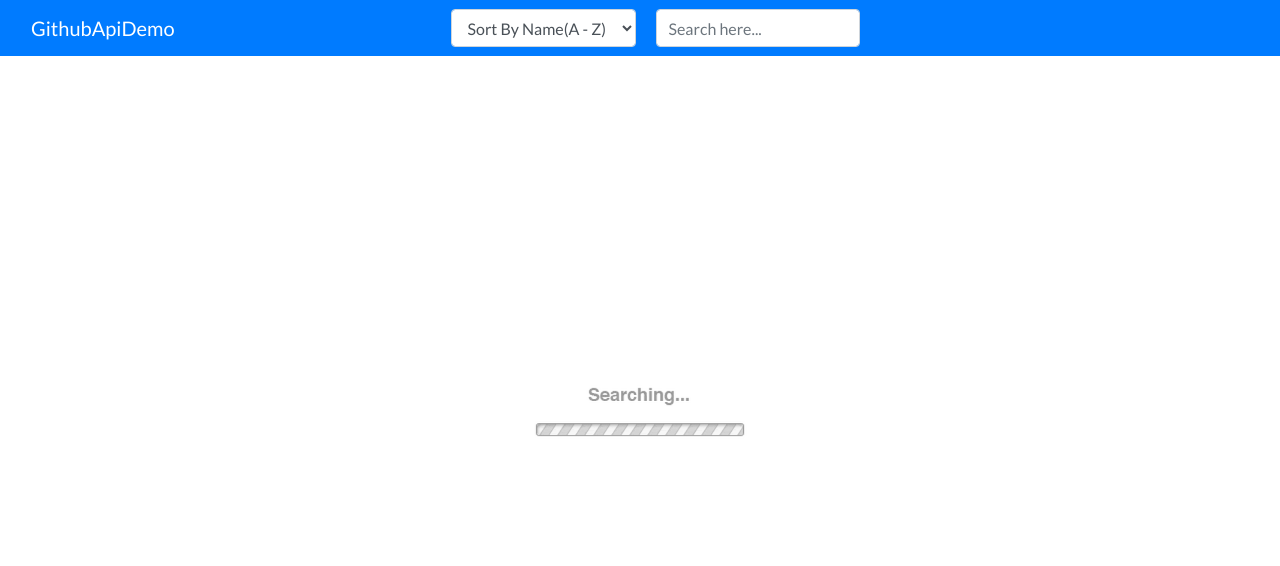
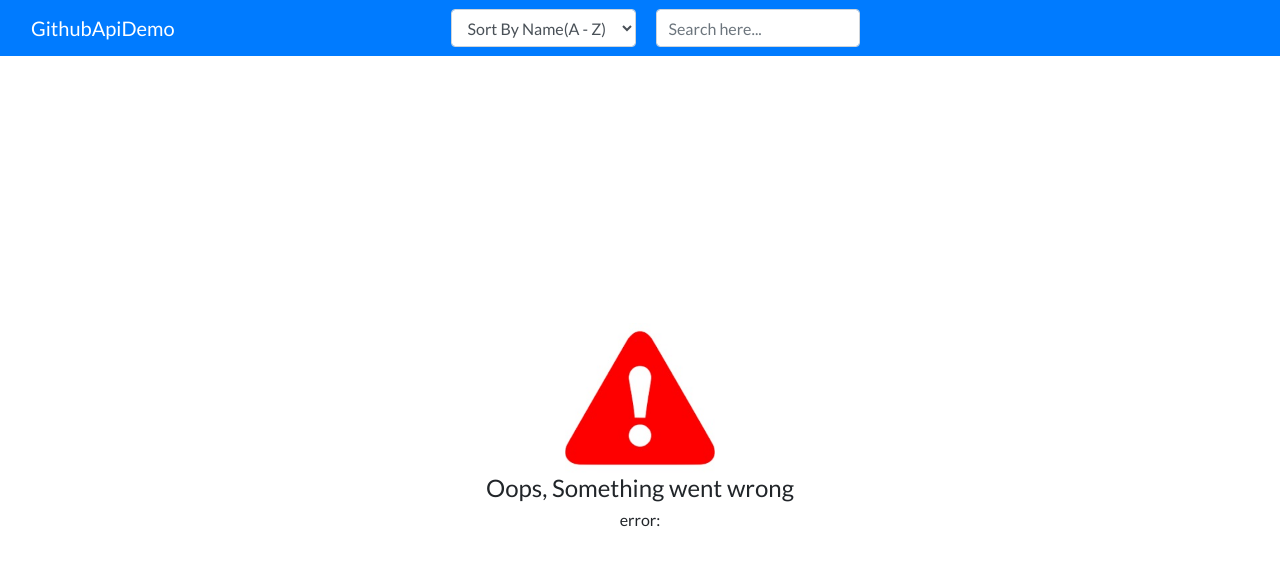
Before and after one commit to GauravPatil29/github-api-demo, an Angular app: page / in a window 1280 px wide. Shown: the top 566 px of the page. Built offline with nearby package versions, Linux system fonts and the light colour scheme.

Commit message:
added error screen-view

```diff
--- a/src/app/app.component.html
+++ b/src/app/app.component.html
@@ -39,7 +39,9 @@
         <img src="assets/searching.gif">
     </div>
     <div *ngSwitchCase="3" class="errors">
-        ERROR
+        <img src="assets/errors.jpg"><br>
+        <h4>Oops, Something went wrong</h4>
+        <h6>error: {{error}}</h6>
     </div>
     <div *ngSwitchCase="4" class="data-available">
         HASDATA
--- a/src/app/app.component.scss
+++ b/src/app/app.component.scss
@@ -14,3 +14,55 @@
         margin: 10px 0px;
     }
 }
+
+.results {
+    position: relative;
+    height: calc(100vh - 57px);
+    line-height: calc(100vh - 57px);
+}
+
+.results * {
+    line-height: initial;
+}
+
+.no-inputs {
+    width: 100vw;
+    display: inline-block;
+    vertical-align: middle;
+    img {
+        height: 150px;
+    }
+    text-align: center;
+}
+
+.no-results {
+    width: 100vw;
+    display: inline-block;
+    vertical-align: middle;
+    img {
+        height: 150px;
+    }
+    text-align: center;
+}
+
+.loading {
+    width: 100vw;
+    display: inline-block;
+    vertical-align: middle;
+    img {
+        height: 150px;
+    }
+    text-align: center;
+}
+
+.errors {
+    width: 100vw;
+    display: inline-block;
+    vertical-align: middle;
+    img {
+        height: 150px;
+    }
+    text-align: center;
+}
+
+.data-available {}
--- a/src/app/app.component.ts
+++ b/src/app/app.component.ts
@@ -6,7 +6,7 @@ import { Component } from '@angular/core';
   styleUrls: ['./app.component.scss']
 })
 export class AppComponent {
-  status: Status = Status.LOADING;
+  status: Status = Status.ERROR;
   error: String;
 }
 
--- a/src/styles.scss
+++ b/src/styles.scss
@@ -2,47 +2,3 @@ body,
 * {
     font-family: 'Lato', sans-serif;
 }
-
-.results {
-    position: relative;
-    height: calc(100vh - 57px);
-    line-height: calc(100vh - 57px);
-}
-
-.results * {
-    line-height: initial;
-}
-
-.no-inputs {
-    width: 100vw;
-    display: inline-block;
-    vertical-align: middle;
-    img {
-        height: 150px;
-    }
-    text-align: center;
-}
-
-.no-results {
-    width: 100vw;
-    display: inline-block;
-    vertical-align: middle;
-    img {
-        height: 150px;
-    }
-    text-align: center;
-}
-
-.loading {
-    width: 100vw;
-    display: inline-block;
-    vertical-align: middle;
-    img {
-        height: 150px;
-    }
-    text-align: center;
-}
-
-.errors {}
-
-.data-available {}
```
Also changed, not shown: src/assets/errors.jpg (added).
